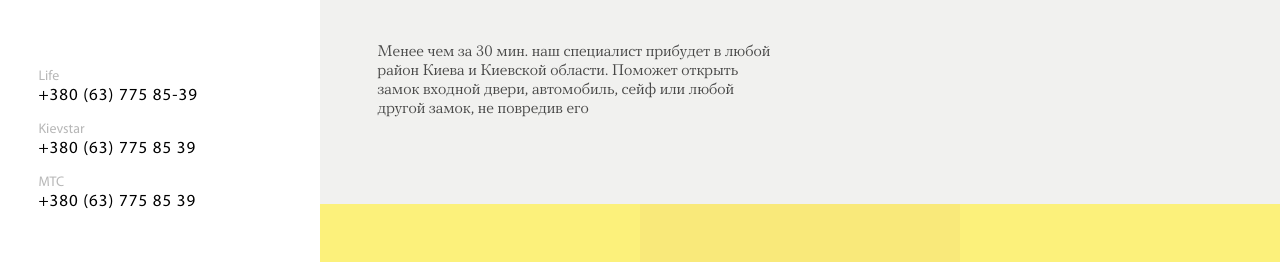
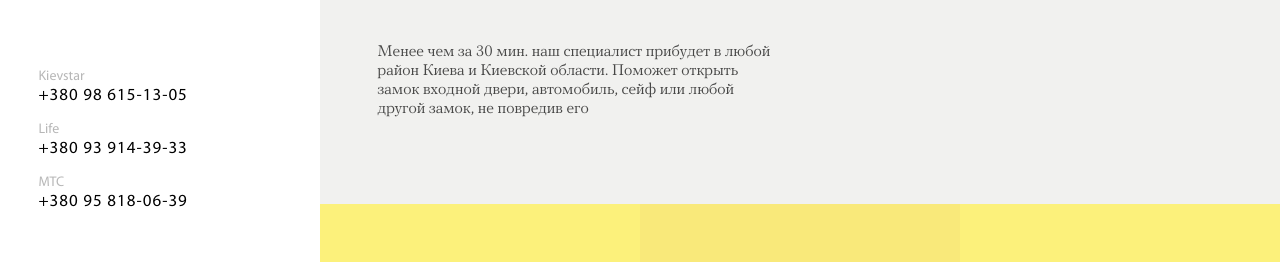
Before and after one commit to gubish/gubish.github.io, a website: page index.html in a window 1280 px wide. Shown: the part 155-417 px from the top of the page. Drawn offline with Linux system fonts and the light colour scheme.

Commit message:
Update index.html

```diff
--- a/index.html
+++ b/index.html
@@ -21,16 +21,16 @@
                 </div>
                 <ul class="b-phones">
                     <li class="b-phones__item">
-                        <div class="b-phones__type">Life</div>
-                        +380 (63) 775 85-39
+                        <div class="b-phones__type">Kievstar</div>
+                        +380 98 615-13-05
                     </li>
                     <li class="b-phones__item">
-                        <div class="b-phones__type">Kievstar</div>
-                        +380 (63) 775 85 39
+                        <div class="b-phones__type">Life</div>
+                        +380 93 914-39-33
                     </li>
                     <li class="b-phones__item">
                         <div class="b-phones__type">MTC</div>
-                        +380 (63) 775 85 39
+                        +380 95 818-06-39
                     </li>
                 </ul>
             </div>
```
